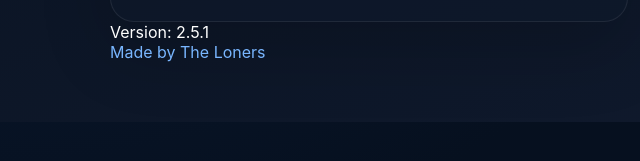
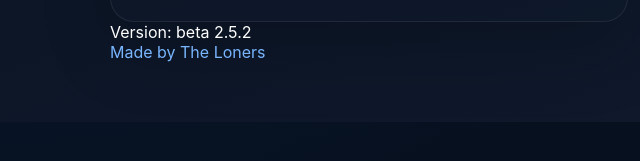
Before and after one commit to ZF-1616/Vote-Who-Ming-En-love-2.0, a plain HTML site: page index.html in a window 1280 px wide. Shown: the part 621-782 px from the top of the page, 0-640 px from the left. Drawn offline with Linux system fonts and the light colour scheme.

Commit message:
Update index.html

```diff
--- a/index.html
+++ b/index.html
@@ -57,7 +57,7 @@
     </main>
       <div class="p-bottom">
         <div class="version">
-          Version: 2.5.1
+          Version: beta 2.5.2
         </div>
         <a href="https://zf-1616.github.io/The-Loners/index.html">
            <div class="team">
```
